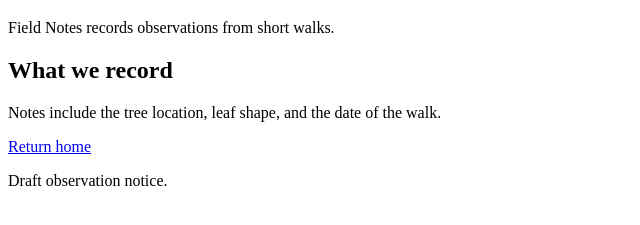
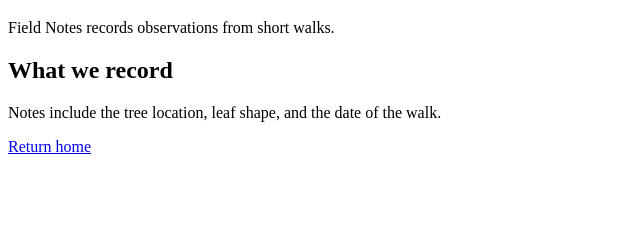
Before and after one commit to Harry-2005/software-design-practices-sga, a plain HTML site: page about.html in a window 1280 px wide. Shown: the part 61-286 px from the top of the page, without its empty margins (0-640 px from the left). Drawn offline with Linux system fonts and the light colour scheme.

Commit message:
Revert ""Add draft observation notice""
This reverts commit fcdd8474d7a839f43d39520ff3799d9faaa18e8d.

```diff
--- a/about.html
+++ b/about.html
@@ -12,7 +12,6 @@
     <h2>What we record</h2>
     <p>Notes include the tree location, leaf shape, and the date of the walk.</p>
     <p><a href="index.html">Return home</a></p>
-    <p>Draft observation notice.</p>
   </main>
 </body>
 </html>
```
